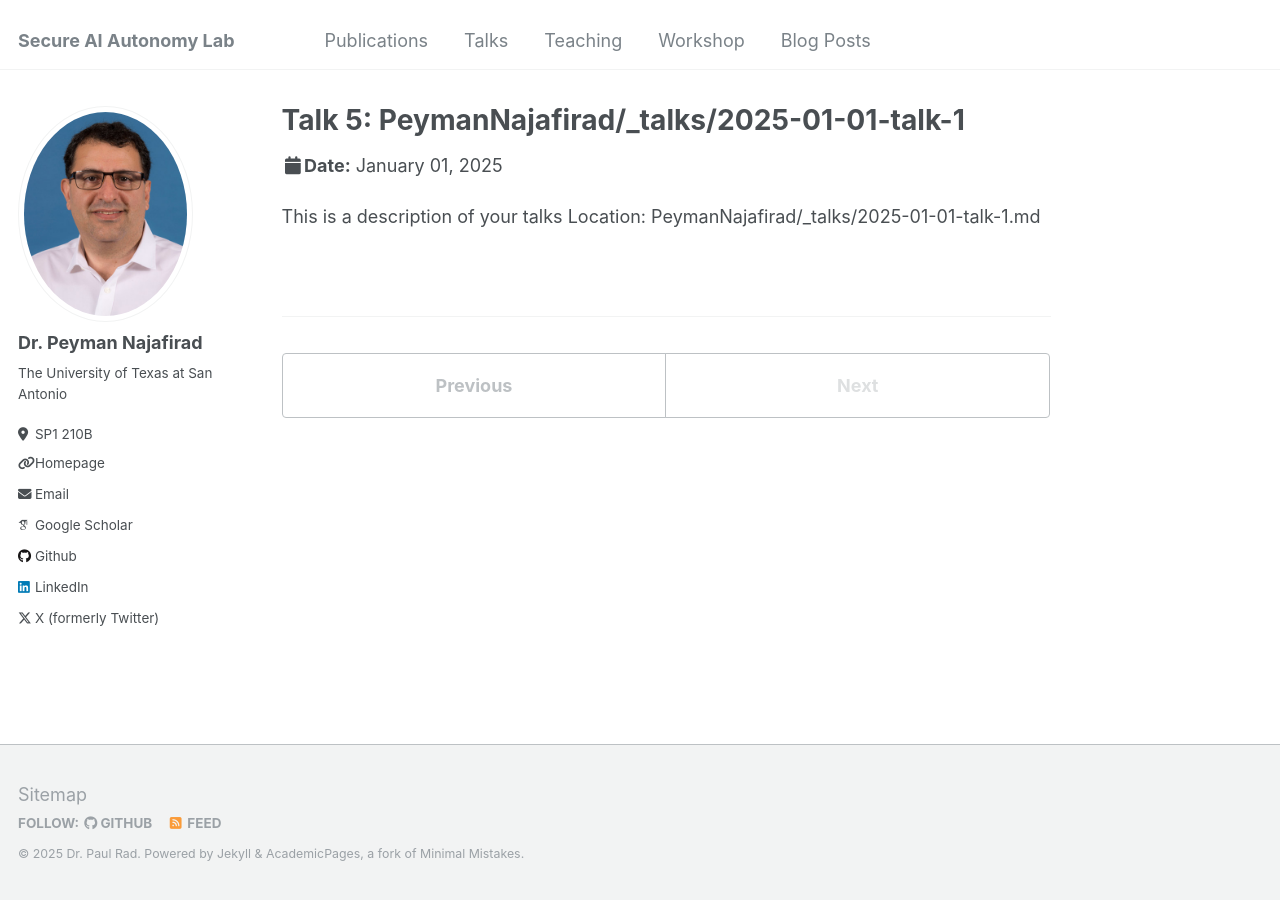
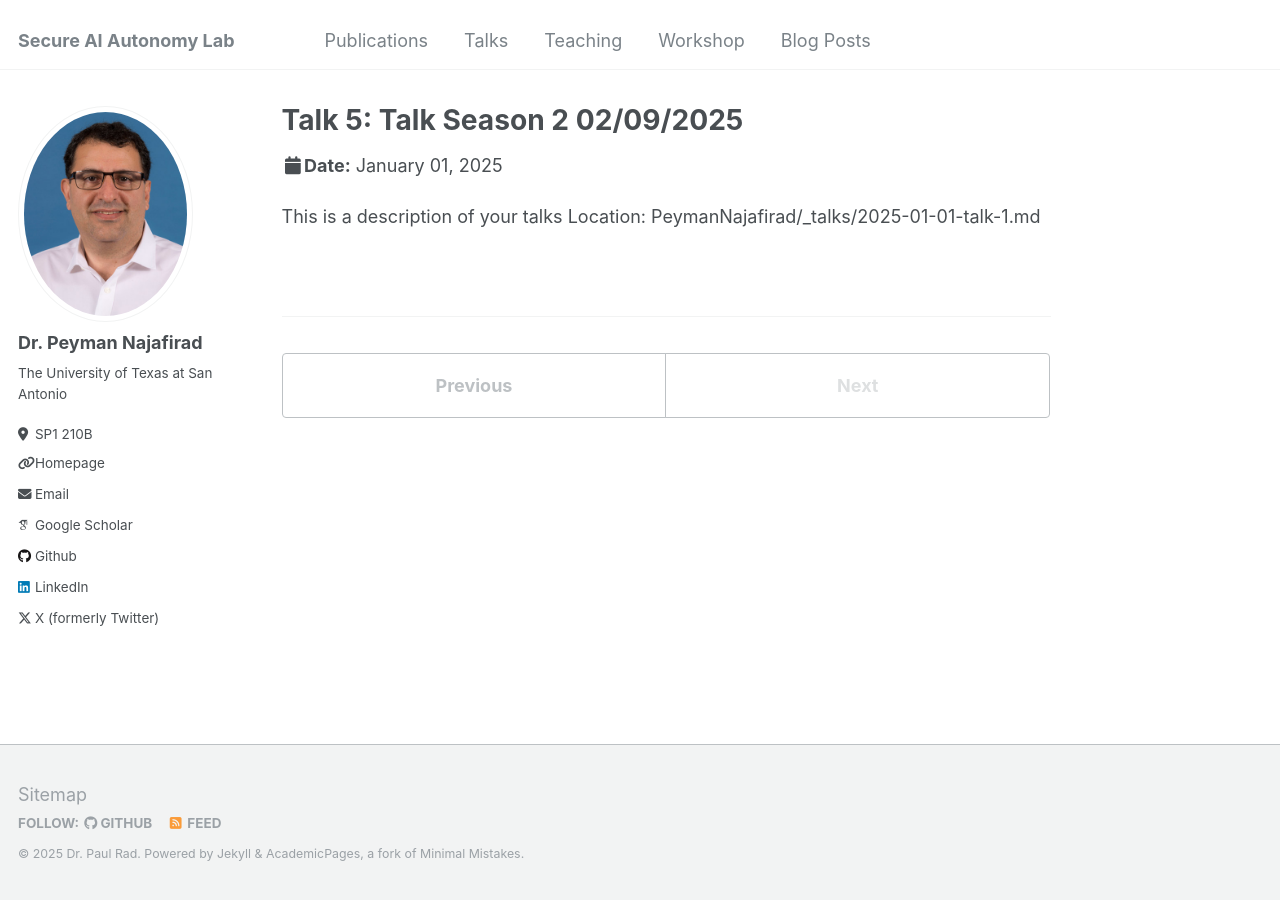
Before and after one commit to SecureAIAutonomyLab/SecureAIAutonomyLab.github.io, a Jekyll site: the page built from _talks/2025-01-01-talk-1.md, in a window 1280 px wide. Built offline with Jekyll 4.4.1, drawn with Linux system fonts in a browser that asks for light colours; some web fonts are replaced.

Commit message:
Update 2025-01-01-talk-1.md

```diff
--- a/_talks/2025-01-01-talk-1.md
+++ b/_talks/2025-01-01-talk-1.md
@@ -1,5 +1,5 @@
 ---
-title: "Talk 5: PeymanNajafirad/_talks/2025-01-01-talk-1"
+title: "Talk 5: Talk Season 2 02/09/2025"
 ---
 
 This is a description of your talks
```
